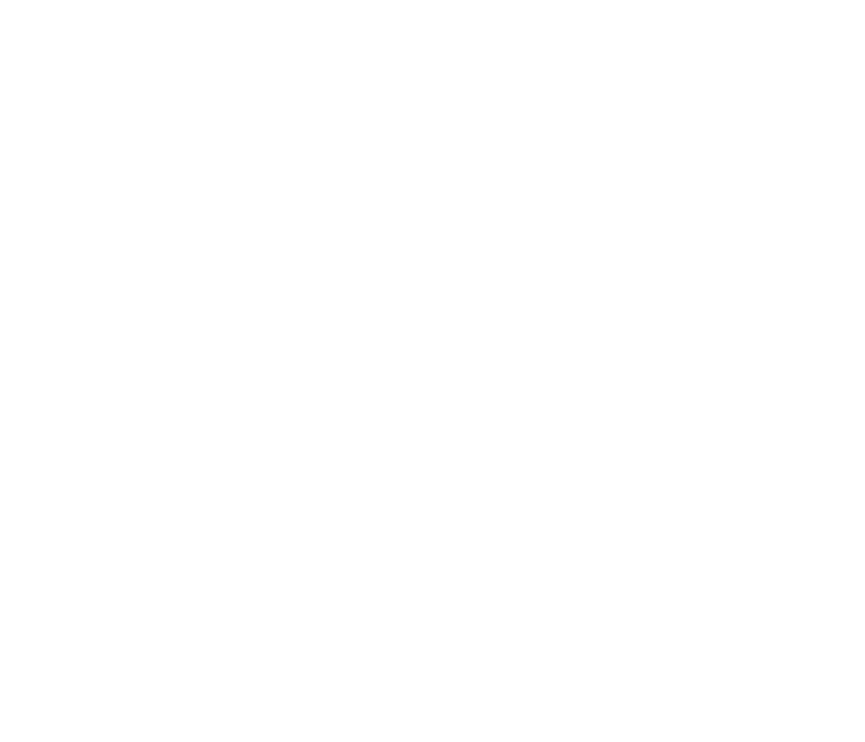
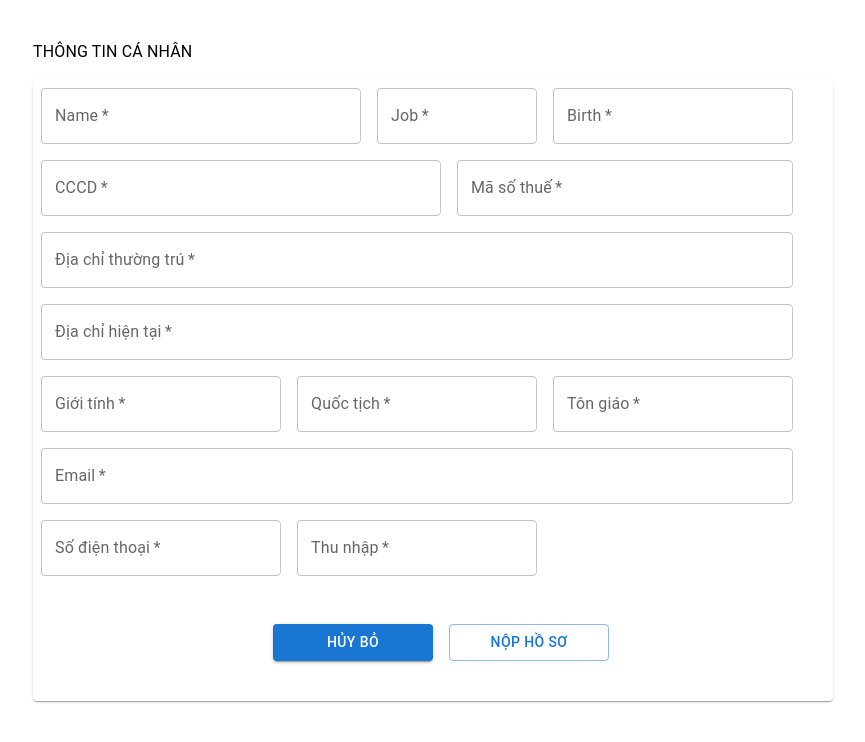
Before and after one commit to TrangPhan27/BMHTTT_FE, a React (Create React App) app: page /customer in a window 1280 px wide. Before the commit this address had no page. Shown: the top 742 px of the page, without its empty margins (287-1152 px from the left). Built offline with nearby package versions, Linux system fonts and the light colour scheme.

Commit message:
Giao dien customer

```diff
--- a/src/App.js
+++ b/src/App.js
@@ -5,6 +5,8 @@
 import ProtectedRoute from './@core/components/protectedRoute';
 import Home from './pages/home'
 import Login from './pages/login'
+import Customer from './pages/customer';
+
 function App() {
   return (
     <BrowserRouter>
@@ -16,6 +18,7 @@
           </ProtectedRoute>
         } />
         <Route path="/login" element={<Login />} />
+        <Route path="/customer" element={<Customer />} />
       </Routes>
     </AuthProvider>
     </BrowserRouter>
--- /dev/null
+++ b/src/pages/customer.js
@@ -0,0 +1,143 @@
+import * as React from 'react';
+import Box from '@mui/material/Box';
+import TextField from '@mui/material/TextField';
+import { Button, Paper, Typography } from '@mui/material';
+
+
+
+export default function Customer() {
+  return (
+    <text>
+    <Typography sx={{mt:5, mb:2, ml:40}}>THÔNG TIN CÁ NHÂN </Typography>
+
+    <Paper
+      component="form"
+      sx={{
+        '& .MuiTextField-root': { m: 1},
+        ml:40,
+        width:"800px"
+      }}
+      noValidate
+    >
+
+      <Box sx={{
+        // ml:20
+      }}>
+        <TextField
+          required
+          id="outlined-required"
+          label="Name"
+          sx={{width:"40%"}}
+        />
+         <TextField
+          required
+          id="outlined-required"
+          label="Job"
+          sx={{width:"20%"}}
+        />
+         <TextField
+          required
+          id="outlined-required"
+          label="Birth"
+          sx={{width:"30%"}}
+        />
+      </Box>
+
+      <div>
+        <TextField
+          required
+          id="outlined-required"
+          label="CCCD"
+          sx={{width:"50%"}}
+        />
+          <TextField
+          required
+          id="outlined-required"
+          label="Mã số thuế"
+          sx={{width:"42%"}}
+        />
+      </div>
+      <div>
+        <TextField
+          required
+          id="outlined-required"
+          label="Địa chỉ thường trú"
+          sx={{width:"94%"}}
+        />
+      </div>
+      <div>
+        <TextField
+          required
+          id="outlined-required"
+          label="Địa chỉ hiện tại"
+          sx={{width:"94%"}}
+        />
+      </div>
+
+      <div>
+        <TextField
+          required
+          id="outlined-required"
+          label="Giới tính"
+          sx={{width:"30%"}}
+        />
+         <TextField
+          required
+          id="outlined-required"
+          label="Quốc tịch"
+          sx={{width:"30%"}}
+        />
+        <TextField
+          required
+          id="outlined-required"
+          label="Tôn giáo"
+          sx={{width:"30%"}}
+        />
+      </div>
+      <div>
+        <TextField
+          required
+          id="outlined-required"
+          label="Email"
+          sx={{width:"94%"}}
+        />
+      </div>
+      <div>
+        <TextField
+          required
+          id="outlined-required"
+          label="Số điện thoại"
+          sx={{width:"30%"}}
+
+        />
+         <TextField
+          required
+          id="outlined-required"
+          label="Thu nhập"
+          sx={{width:"30%"}}
+        />
+      </div>
+
+    <stack spacing={2} direction="row">
+      <Button variant="contained" sx={{width:"20%", ml:"30%", mr:"2%", mt:"5%", mb:"5%"}}>hủy bỏ</Button>
+      <Button variant="outlined" sx={{width:"20%", mt:"5%", mb:"5%"}}>Nộp hồ sơ</Button>
+    </stack>
+
+
+
+    </Paper>
+
+    </text>
+
+
+
+
+
+
+
+
+
+
+
+  );
+}
--- a/src/pages/login.js
+++ b/src/pages/login.js
@@ -11,6 +11,7 @@
 import axios from 'axios';
 
 function Copyright(props) {
+
   return (
     <Typography variant="h5" color="text.secondary" align="center" {...props}>
       {'Copyright © '}
```
Also changed, not shown: src/pages/styles.module.css (added, +8 -0 lines).
